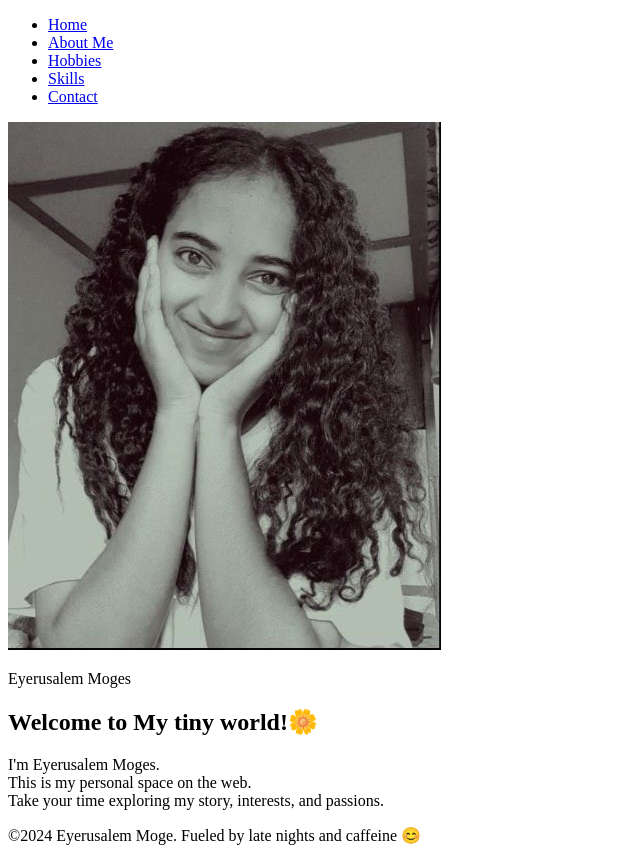
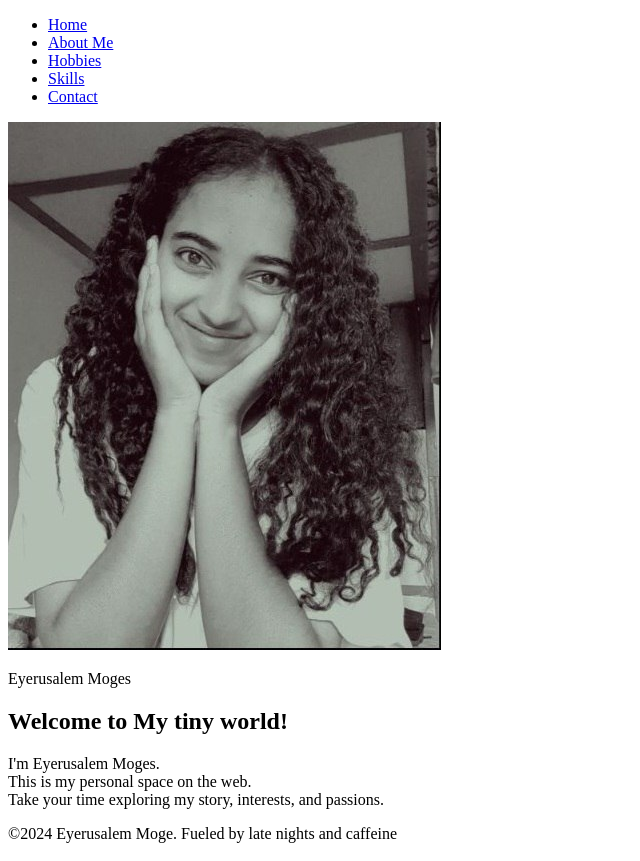
Before and after one commit to jerusalem-M/-UGR-8447-15--portfolio-profile-html-css-js, a plain HTML site: page src/home.html in a window 1280 px wide. Shown: the whole page, without its empty margins (0-640 px from the left). Drawn offline with Linux system fonts and the light colour scheme; files whose address does not match are found by name.

Commit message:
Remove emoji from header and footer text

```diff
--- a/src/home.html
+++ b/src/home.html
@@ -24,13 +24,13 @@
                 <p>Eyerusalem Moges</p>
             </div>
             <div>
-                <h1>Welcome to My tiny world!🌼</h1>
+                <h1>Welcome to My tiny world!</h1>
                 <p>I'm Eyerusalem Moges. <br> This is my personal space on the web. <br> Take your time exploring my story, interests, and passions. </p>
             </div>
         </section>
     </main>
     <footer>
-        <p>&copy;2024 Eyerusalem Moge. Fueled by late nights and caffeine 😊</p>
+        <p>&copy;2024 Eyerusalem Moge. Fueled by late nights and caffeine </p>
     </footer>
 </body>
 </html>
```
